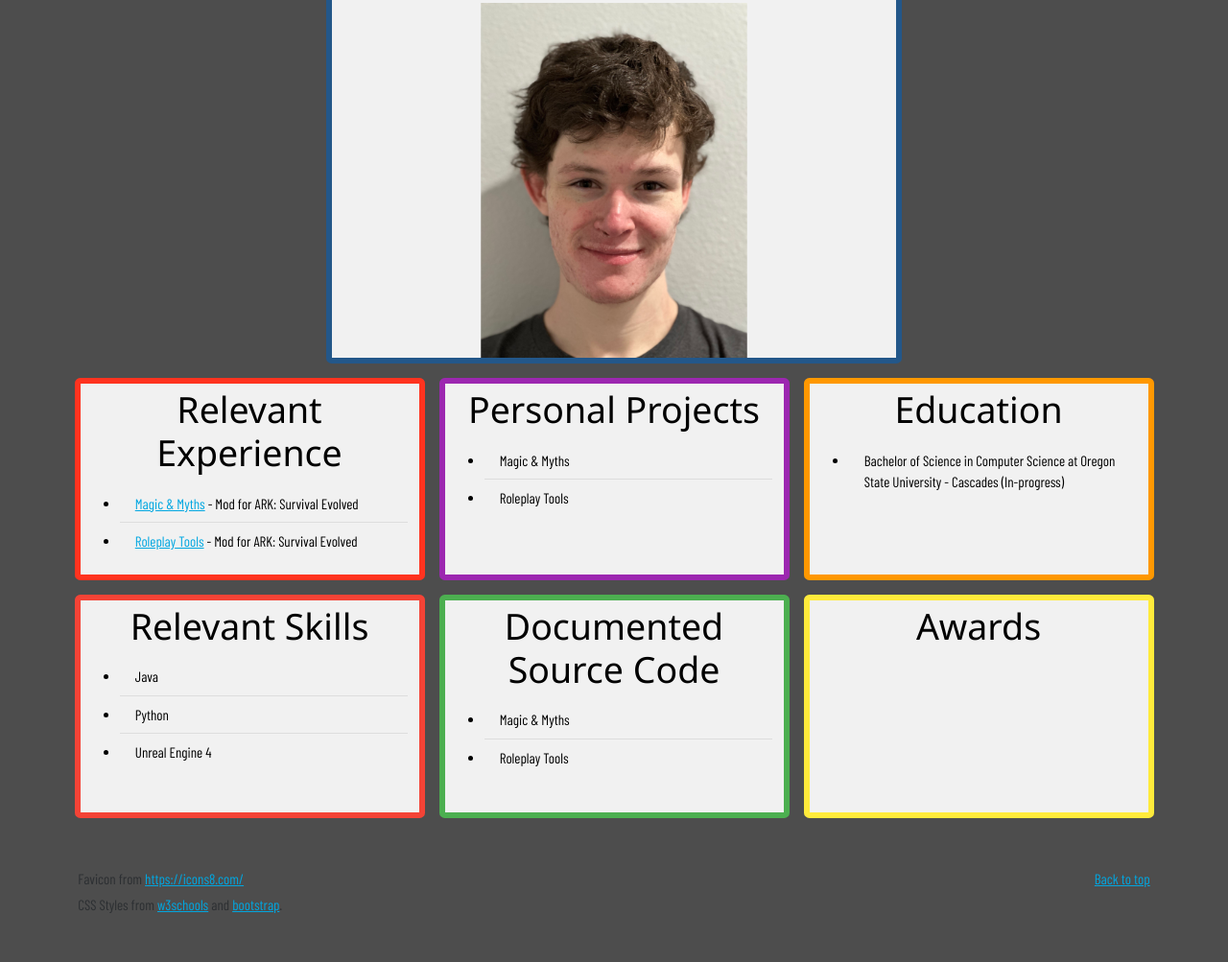
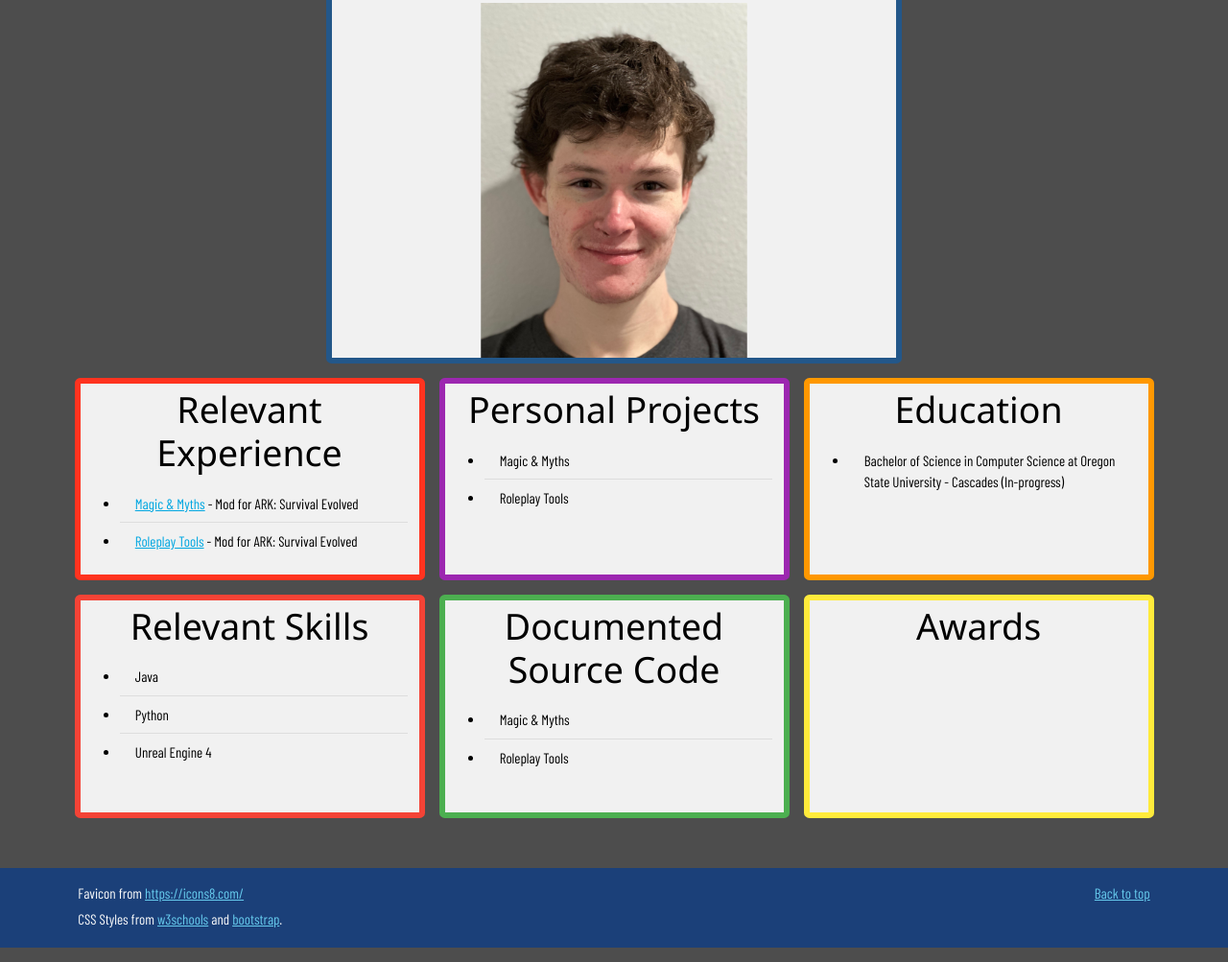
Before and after one commit to caseyHandleyOSU/caseyHandleyOSU.github.io, a website: page index.html in a window 1280 px wide. Shown: the part 413-1416 px from the top of the page at 96% size. Drawn offline with nearby package versions, Linux system fonts and the light colour scheme; a web font is replaced by a local one.

Commit message:
Update footer

```diff
--- a/index.html
+++ b/index.html
@@ -126,8 +126,8 @@
             </div> <!-- Close Right Row -->
         </div>
 
-
-        <footer class="text-muted py-5">
+        <br><br>
+        <footer class="text-light py-3 bg-dark" data-bs-theme="dark">
             <div class="container">
               <p class="float-end mb-1">
                 <a href="#">Back to top</a>
```
